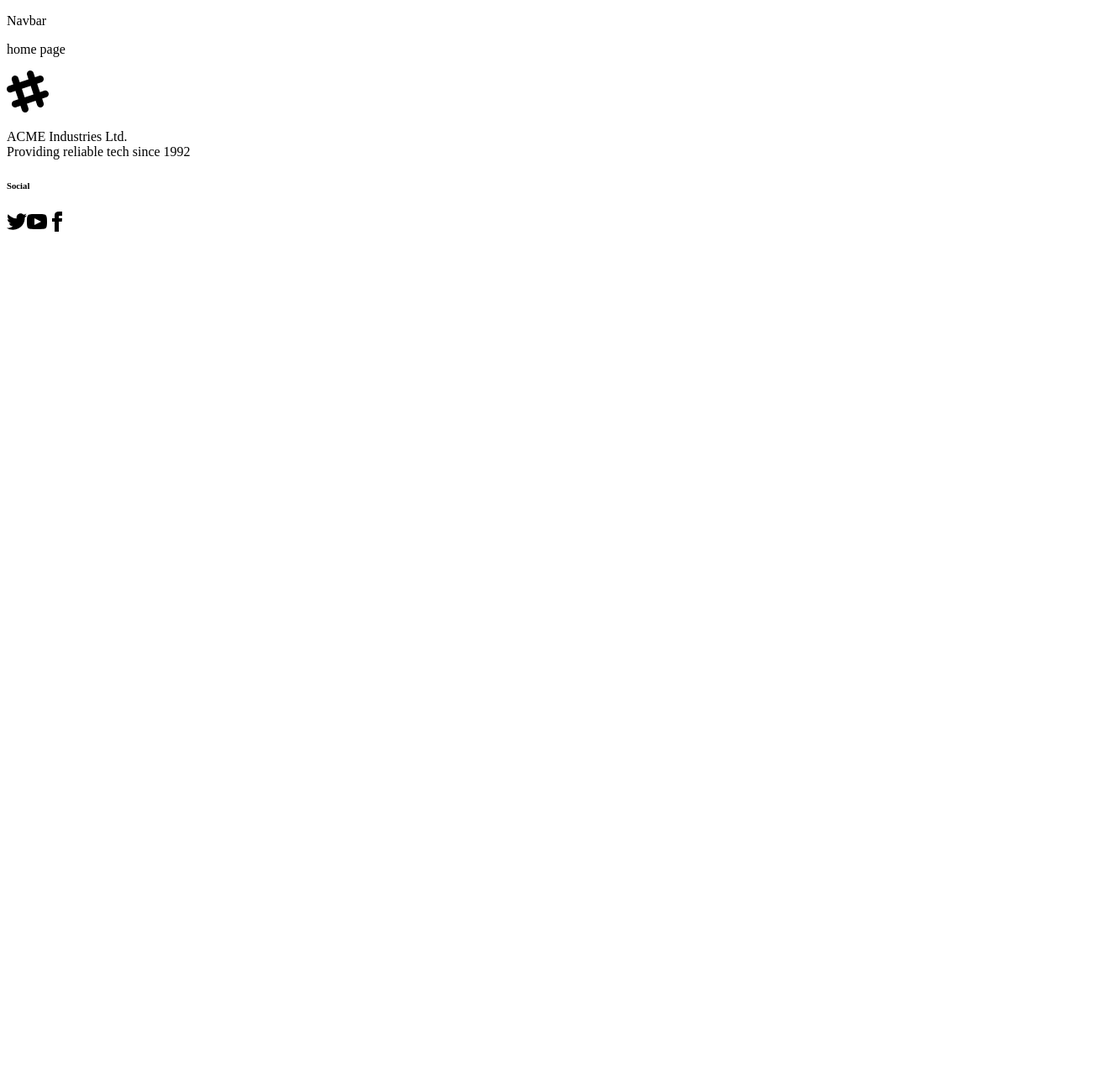
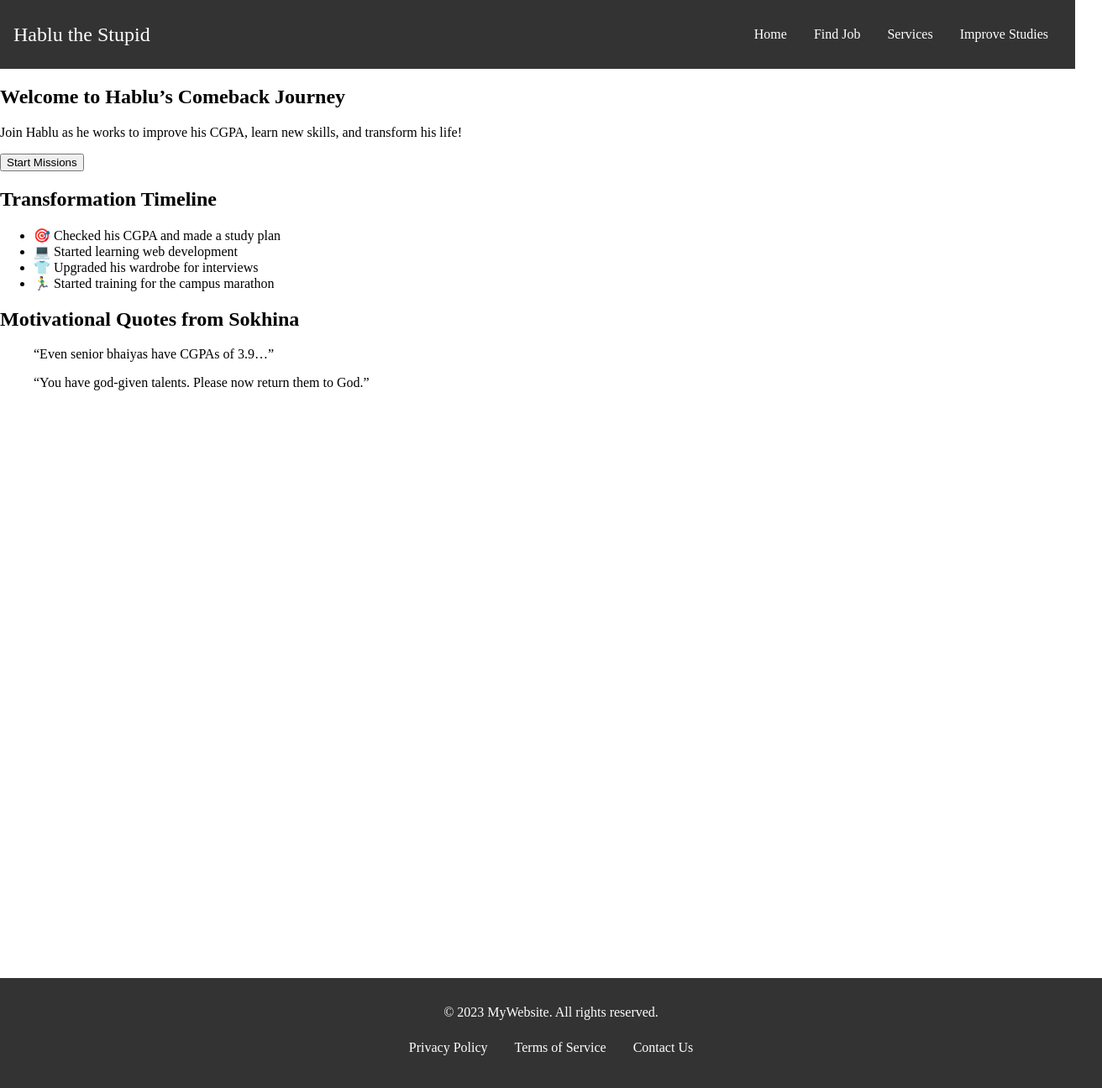
Before and after one commit to BanikPuspita/CSE_fesT_2025, a React (Vite) app: page / in a window 1280 px wide. Shown: the whole page at 84% size, 1312 px wide, since content can reach past the window. Before the commit the page ends 800 px from the top, so only its background shows below. Built offline with nearby package versions, Linux system fonts and the light colour scheme.

Commit message:
navbar update

```diff
--- a/src/Pages/Home/Home.jsx
+++ b/src/Pages/Home/Home.jsx
@@ -2,10 +2,35 @@ import React from 'react';
 
 const Home = () => {
     return (
-        <div>
-            <p>home page</p>
+        <div className="homepage">
+          {/* Hero Section */}
+          <section className="hero">
+            <h1>Welcome to Hablu’s Comeback Journey</h1>
+            <p>
+              Join Hablu as he works to improve his CGPA, learn new skills, and transform his life!
+            </p>
+            <button className="start-missions-btn">Start Missions</button>
+          </section>
+
+          {/* Timeline Section */}
+          <section className="timeline">
+            <h2>Transformation Timeline</h2>
+            <ul>
+              <li>🎯 Checked his CGPA and made a study plan</li>
+              <li>💻 Started learning web development</li>
+              <li>👕 Upgraded his wardrobe for interviews</li>
+              <li>🏃‍♂️ Started training for the campus marathon</li>
+            </ul>
+          </section>
+
+          {/* Motivational Quotes */}
+          <section className="quotes">
+            <h2>Motivational Quotes from Sokhina</h2>
+            <blockquote>“Even senior bhaiyas have CGPAs of 3.9…”</blockquote>
+            <blockquote>“You have god-given talents. Please now return them to God.”</blockquote>
+          </section>
         </div>
-    );
-};
+      );
+    };
 
 export default Home;
--- /dev/null
+++ b/src/Pages/Shared/Footer/Footer.css
@@ -0,0 +1,42 @@
+html, body {
+  height: 100%;
+  margin: 0;
+}
+
+.footer {
+  background-color: #333;
+  color: #fff;
+  padding: 1rem;
+  margin-top: 700px;
+  text-align: center;
+  position: relative;
+  width: 100%;
+  height: 100px; /* Increased height */
+  bottom: 0;
+}
+
+.footer-content {
+  display: flex;
+  flex-direction: column;
+  align-items: center;
+}
+
+.footer-links {
+  list-style: none;
+  padding: 0;
+  display: flex;
+  margin-top: 0.5rem;
+}
+
+.footer-links li {
+  margin: 0 1rem;
+}
+
+.footer-links a {
+  color: #fff;
+  text-decoration: none;
+}
+
+.footer-links a:hover {
+  text-decoration: underline;
+}
--- a/src/Pages/Shared/Footer/Footer.jsx
+++ b/src/Pages/Shared/Footer/Footer.jsx
@@ -1,69 +1,19 @@
 import React from 'react';
+import './Footer.css';
 
 const Footer = () => {
-    return (
-        <div>
-        <footer className="footer sm:footer-horizontal bg-neutral text-neutral-content p-10">
-  <aside>
-    <svg
-      width="50"
-      height="50"
-      viewBox="0 0 24 24"
-      xmlns="http://www.w3.org/2000/svg"
-      fillRule="evenodd"
-      clipRule="evenodd"
-      className="fill-current">
-      <path
-        d="M22.672 15.226l-2.432.811.841 2.515c.33 1.019-.209 2.127-1.23 2.456-1.15.325-2.148-.321-2.463-1.226l-.84-2.518-5.013 1.677.84 2.517c.391 1.203-.434 2.542-1.831 2.542-.88 0-1.601-.564-1.86-1.314l-.842-2.516-2.431.809c-1.135.328-2.145-.317-2.463-1.229-.329-1.018.211-2.127 1.231-2.456l2.432-.809-1.621-4.823-2.432.808c-1.355.384-2.558-.59-2.558-1.839 0-.817.509-1.582 1.327-1.846l2.433-.809-.842-2.515c-.33-1.02.211-2.129 1.232-2.458 1.02-.329 2.13.209 2.461 1.229l.842 2.515 5.011-1.677-.839-2.517c-.403-1.238.484-2.553 1.843-2.553.819 0 1.585.509 1.85 1.326l.841 2.517 2.431-.81c1.02-.33 2.131.211 2.461 1.229.332 1.018-.21 2.126-1.23 2.456l-2.433.809 1.622 4.823 2.433-.809c1.242-.401 2.557.484 2.557 1.838 0 .819-.51 1.583-1.328 1.847m-8.992-6.428l-5.01 1.675 1.619 4.828 5.011-1.674-1.62-4.829z"></path>
-    </svg>
-    <p>
-      ACME Industries Ltd.
-      <br />
-      Providing reliable tech since 1992
-    </p>
-  </aside>
-  <nav>
-    <h6 className="footer-title">Social</h6>
-    <div className="grid grid-flow-col gap-4">
-      <a>
-        <svg
-          xmlns="http://www.w3.org/2000/svg"
-          width="24"
-          height="24"
-          viewBox="0 0 24 24"
-          className="fill-current">
-          <path
-            d="M24 4.557c-.883.392-1.832.656-2.828.775 1.017-.609 1.798-1.574 2.165-2.724-.951.564-2.005.974-3.127 1.195-.897-.957-2.178-1.555-3.594-1.555-3.179 0-5.515 2.966-4.797 6.045-4.091-.205-7.719-2.165-10.148-5.144-1.29 2.213-.669 5.108 1.523 6.574-.806-.026-1.566-.247-2.229-.616-.054 2.281 1.581 4.415 3.949 4.89-.693.188-1.452.232-2.224.084.626 1.956 2.444 3.379 4.6 3.419-2.07 1.623-4.678 2.348-7.29 2.04 2.179 1.397 4.768 2.212 7.548 2.212 9.142 0 14.307-7.721 13.995-14.646.962-.695 1.797-1.562 2.457-2.549z"></path>
-        </svg>
-      </a>
-      <a>
-        <svg
-          xmlns="http://www.w3.org/2000/svg"
-          width="24"
-          height="24"
-          viewBox="0 0 24 24"
-          className="fill-current">
-          <path
-            d="M19.615 3.184c-3.604-.246-11.631-.245-15.23 0-3.897.266-4.356 2.62-4.385 8.816.029 6.185.484 8.549 4.385 8.816 3.6.245 11.626.246 15.23 0 3.897-.266 4.356-2.62 4.385-8.816-.029-6.185-.484-8.549-4.385-8.816zm-10.615 12.816v-8l8 3.993-8 4.007z"></path>
-        </svg>
-      </a>
-      <a>
-        <svg
-          xmlns="http://www.w3.org/2000/svg"
-          width="24"
-          height="24"
-          viewBox="0 0 24 24"
-          className="fill-current">
-          <path
-            d="M9 8h-3v4h3v12h5v-12h3.642l.358-4h-4v-1.667c0-.955.192-1.333 1.115-1.333h2.885v-5h-3.808c-3.596 0-5.192 1.583-5.192 4.615v3.385z"></path>
-        </svg>
-      </a>
-    </div>
-  </nav>
-</footer>
-
-        </div>
-    );
+  return (
+    <footer className="footer">
+      <div className="footer-content">
+        <p>&copy; 2023 MyWebsite. All rights reserved.</p>
+        <ul className="footer-links">
+          <li><a href="#privacy">Privacy Policy</a></li>
+          <li><a href="#terms">Terms of Service</a></li>
+          <li><a href="#contact">Contact Us</a></li>
+        </ul>
+      </div>
+    </footer>
+  );
 };
 
 export default Footer;
--- /dev/null
+++ b/src/Pages/Shared/Navbar/Navbar.css
@@ -0,0 +1,31 @@
+.navbar {
+    display: flex;
+    justify-content: space-between;
+    align-items: center;
+    padding: 1rem;
+    background-color: #333;
+  }
+
+  .logo {
+    color: #fff;
+    font-size: 1.5rem;
+  }
+
+  .nav-links {
+    list-style: none;
+    display: flex;
+  }
+
+  .nav-links li {
+    margin: 0 1rem;
+  }
+
+  .nav-links a {
+    color: #fff;
+    text-decoration: none;
+    font-size: 1rem;
+  }
+
+  .nav-links a:hover {
+    text-decoration: underline;
+  }
--- a/src/Pages/Shared/Navbar/Navbar.jsx
+++ b/src/Pages/Shared/Navbar/Navbar.jsx
@@ -1,11 +1,32 @@
-import React from 'react';
+import React, { useState } from 'react';
+import './Navbar.css';
 
 const Navbar = () => {
-    return (
-        <div>
-            <p>Navbar</p>
-        </div>
-    );
+  const [dropdownOpen, setDropdownOpen] = useState(false);
+
+  const toggleDropdown = () => {
+    setDropdownOpen(!dropdownOpen);
+  };
+
+  return (
+    <nav className="navbar">
+      <div className="logo">Hablu the Stupid</div>
+      <ul className="nav-links">
+        <li><a href="/">Home</a></li>
+        <li><a href="/job">Find Job</a></li>
+        <li><a href="#services">Services</a></li>
+        <li className="dropdown" onMouseEnter={toggleDropdown} onMouseLeave={toggleDropdown}>
+          <a href="#improve-studies">Improve Studies</a>
+          {dropdownOpen && (
+            <ul className="dropdown-menu">
+              <li><a href="#study-tips">Study Tips</a></li>
+              <li><a href="#resources">Resources</a></li>
+            </ul>
+          )}
+        </li>
+      </ul>
+    </nav>
+  );
 };
 
 export default Navbar;
```
Also changed, not shown: 1 other file (tests, documents, lock files or other folders).
